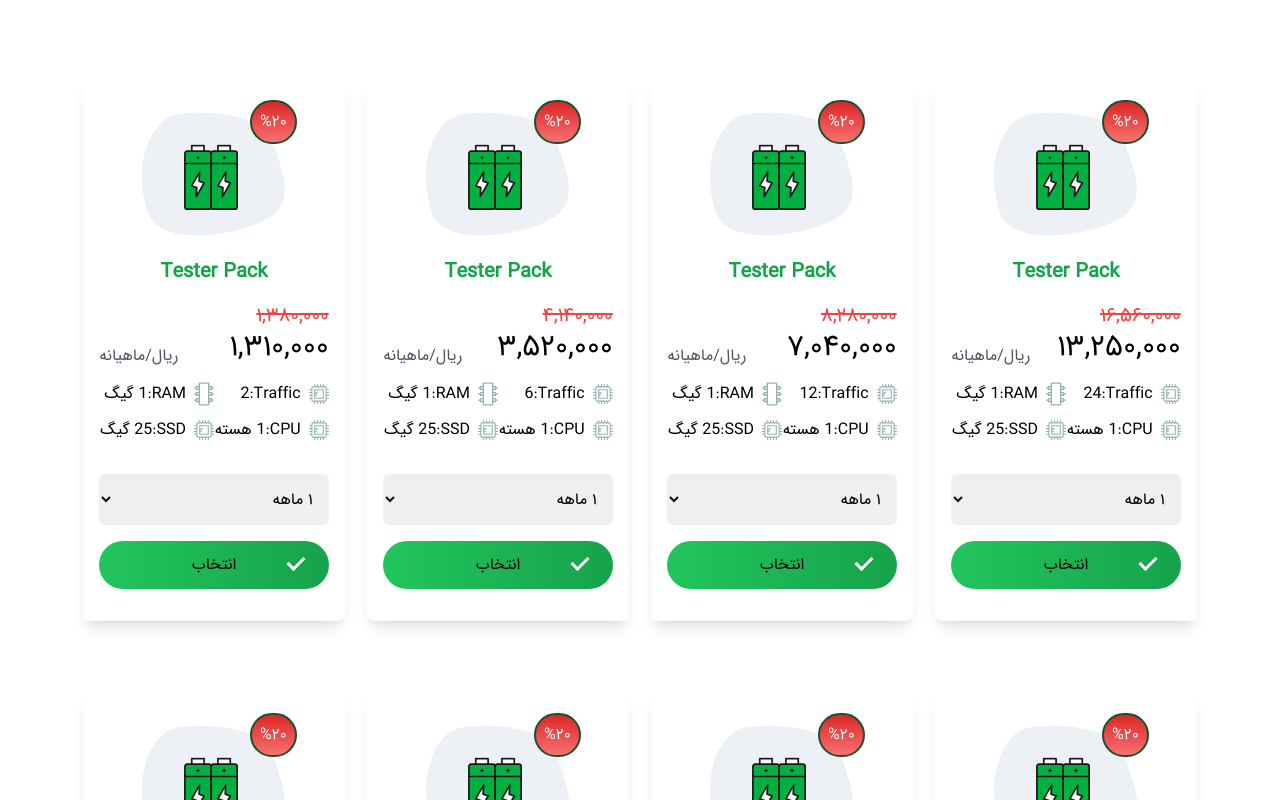
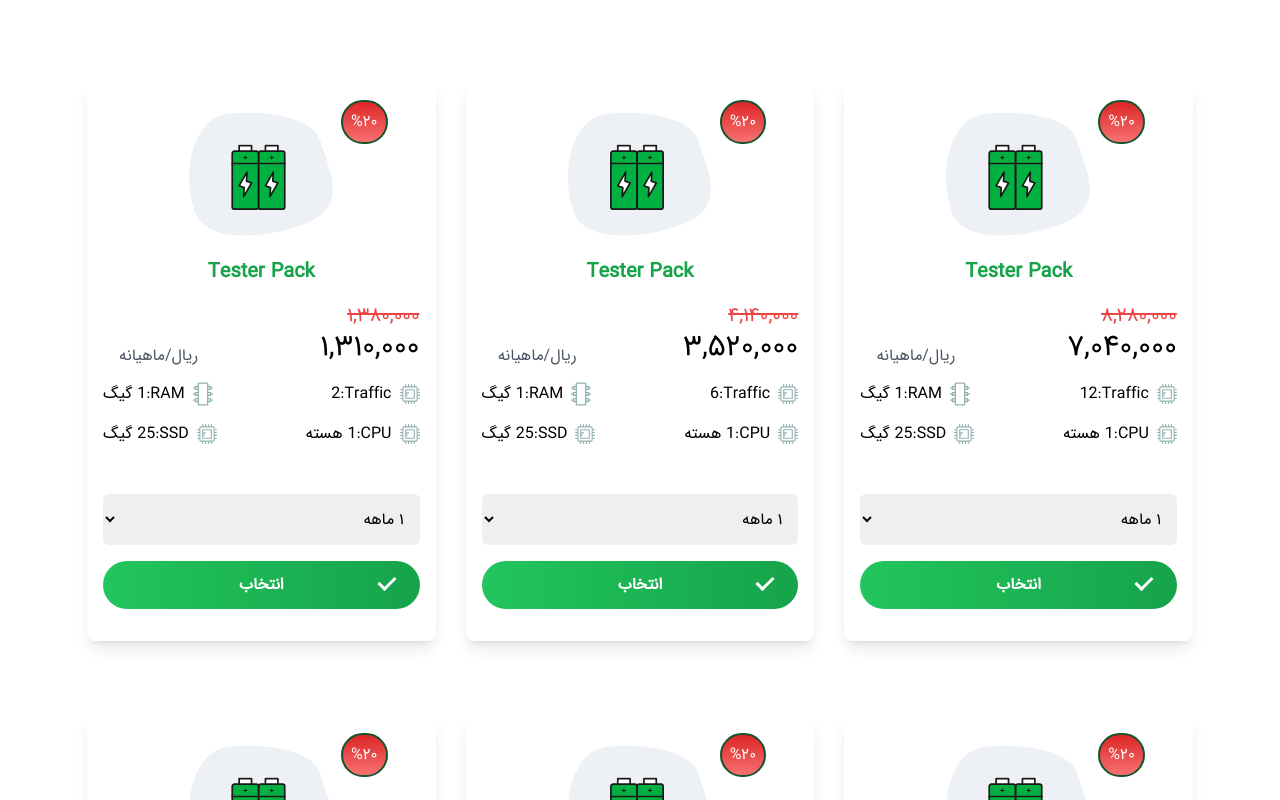
Before and after one commit to Sezar-SZ/mobinnet, a Vue app in the folder 04-mobinnet-plans/: page / in a window 1280 px wide. Built offline with nearby package versions, Linux system fonts and the light colour scheme.

Commit message:
Fix Info Styles

```diff
--- a/04-mobinnet-plans/src/App.vue
+++ b/04-mobinnet-plans/src/App.vue
@@ -5,7 +5,7 @@
 	>
 		<div
 			v-if="apiData"
-			class="cardsContainer m-2 grid grid-cols-1 gap-y-14 md:grid-cols-2 lg:grid-cols-4"
+			class="cardsContainer m-2 grid grid-cols-1 gap-y-14 md:grid-cols-2 lg:grid-cols-3 xl:grid-cols-4"
 		>
 			<CloudPackageGroup
 				v-for="cardData in apiData"
--- a/04-mobinnet-plans/src/components/CloudPackageGroup.vue
+++ b/04-mobinnet-plans/src/components/CloudPackageGroup.vue
@@ -9,7 +9,7 @@
 		<div class="flex items-center justify-center">
 			<div
 				v-if="isSelected"
-				class="absolute left-0 top-0 flex h-[15%] w-[17%] items-center justify-center rounded-md rounded-bl-none rounded-tr-none bg-green-500"
+				class="absolute left-0 top-0 flex h-[13%] max-h-[70px] w-[17%] max-w-[60px] items-center justify-center rounded-md rounded-bl-none rounded-tr-none bg-green-500"
 			>
 				<div class="check"></div>
 			</div>
@@ -25,8 +25,8 @@
 			{{ apiData.packageName }}
 		</h1>
 		<div
-			v-if="isDiscount"
 			class="oldPrice over text-xl text-red-500 line-through"
+			:class="{ invisible: !isDiscount }"
 		>
 			{{ oldPrice }}
 		</div>
@@ -34,9 +34,10 @@
 			class="currentPriceContainer flex w-full items-center justify-between dark:text-white"
 		>
 			<h2 class="mb-4 text-3xl">{{ currentPrice }}</h2>
-			<h2 class="text-gray-600 dark:text-white">ریال/ماهیانه</h2>
+			<h2 class="w-[30%] text-gray-600 dark:text-white">ریال/ماهیانه</h2>
 		</div>
-		<div class="infoContainer grid grid-cols-2 gap-y-3">
+		<div class="infoContainer mb-4 flex flex-col">
+			<div class="row mb-4 flex items-center justify-between">
 				<div class="infoGroup flex">
 					<img class="ml-2 w-5" src="../assets/icons/cpu.svg" />
 					<span class="dark:text-white">Traffic:</span>
@@ -44,6 +45,7 @@
 						apiData.trafficCapacity
 					}}</span>
 				</div>
+
 				<div class="infoGroup flex">
 					<img class="ml-2 w-5" src="../assets/icons/ram.svg" />
 					<span class="dark:text-white">RAM:</span>
@@ -51,6 +53,8 @@
 						>{{ apiData.ramCapcity }} گیگ</span
 					>
 				</div>
+			</div>
+			<div class="row flex items-center justify-between">
 				<div class="infoGroup flex">
 					<img class="ml-2 w-5" src="../assets/icons/cpu.svg" />
 					<span class="dark:text-white">CPU:</span>
@@ -66,6 +70,7 @@
 					>
 				</div>
 			</div>
+		</div>
 		<select
 			name="duration"
 			id="duration"
@@ -76,7 +81,7 @@
 			<option value="1month">۶ ماهه</option>
 		</select>
 		<button
-			class="relative my-4 rounded-3xl bg-gradient-to-l from-green-600 to-green-500 py-3"
+			class="relative my-4 rounded-3xl bg-gradient-to-l from-green-600 to-green-500 py-3 font-bold text-white"
 			@click="$emit('select', id)"
 		>
 			انتخاب
--- a/04-mobinnet-plans/tailwind.config.js
+++ b/04-mobinnet-plans/tailwind.config.js
@@ -5,7 +5,8 @@ module.exports = {
 		extend: {
 			screens: {
 				sm: "468px",
-				lg: "1200px"
+				lg: "1200px",
+				xl: "1500px"
 			}
 		}
 	},
```
Lines whose indentation alone changed are shown as unchanged.
